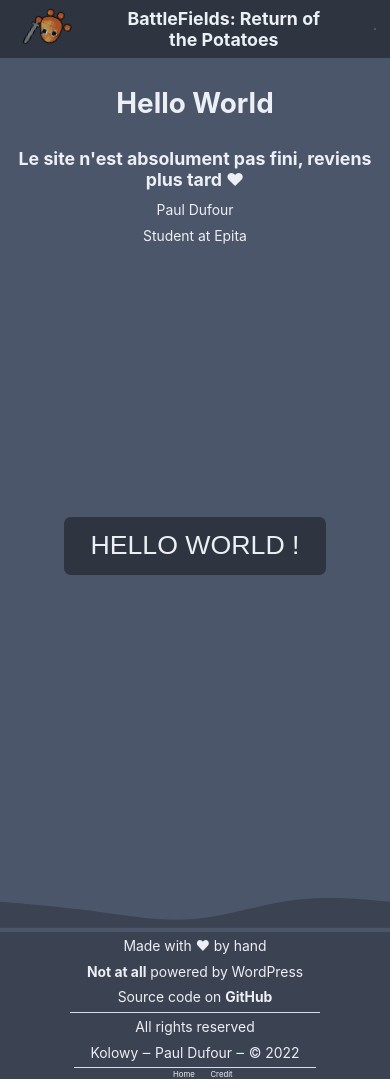
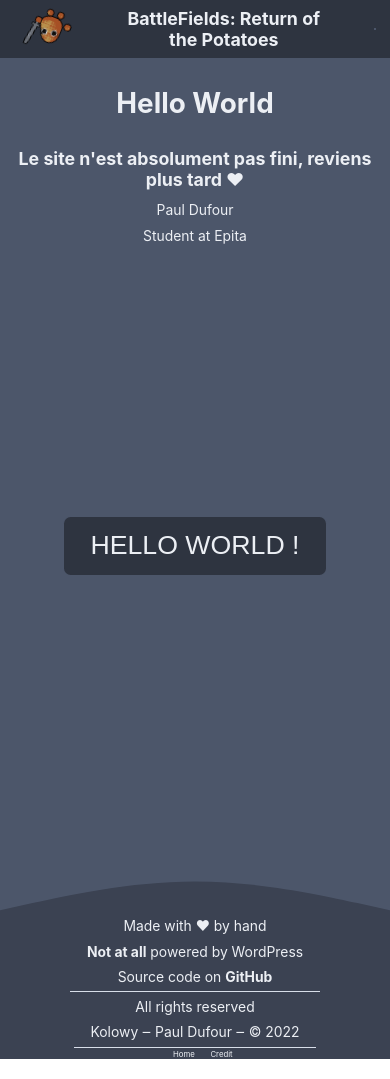
Before and after one commit to kolowy/S2VRweb, a React (Create React App) app: page / in a window 390 px wide. Built offline with nearby package versions, Linux system fonts and the light colour scheme.

Commit message:
[FIX] wave + header responsive

```diff
--- a/src/css/header.css
+++ b/src/css/header.css
@@ -13,7 +13,6 @@
     z-index: 1;
 }
 
-/* si le header est en small */
 .App-header.small {
     padding: 0px;
 }
@@ -155,7 +154,7 @@
     list-style: none;
     animation: down 1s ease 0s 1 normal forwards;
 }
-/* a changer */
+
 .App-header.active .App-header-content
 {
     display: flex;
@@ -173,7 +172,6 @@
 .App-header.active .App-header-title
 {
     display: flex;
-    /*flex-direction: column;*/
     justify-content: center;
     align-items: baseline;
     margin: 0;
@@ -195,18 +193,22 @@
 {
     top: 7.5vmin;
 }
-
+.App-header.small.active .App-header-small
+{
+    top: 6vmin;
+}
 .App-header.active .App-header-title
 {
     display: none;
 }
 
 
-
 /* ------------ Footer ---------------*/
 .App-footer {
     margin: 0;
     padding: 0;
+    display: flex;
+    flex-direction: column;
 }
 .App-footer-copyright
 {
--- a/src/js/component/footer.js
+++ b/src/js/component/footer.js
@@ -6,9 +6,10 @@ class Footer extends Component {
     render() {
         return (
             <footer className="App-footer">
-                <svg xmlns="http://www.w3.org/2000/svg" viewBox="0 0 1440 320">
-  <path fill="#3B4252" fill-opacity="1" d="M0,224L60,229.3C120,235,240,245,360,261.3C480,277,600,299,720,288C840,277,960,235,1080,218.7C1200,203,1320,213,1380,218.7L1440,224L1440,320L1380,320C1320,320,1200,320,1080,320C960,320,840,320,720,320C600,320,480,320,360,320C240,320,120,320,60,320L0,320Z"></path>
-</svg>
+                <svg xmlns="http://www.w3.org/2000/svg" viewBox="0 0 1440 260">
+                    <path fill="#3B4252" fill-opacity="1" d="M0,256L120,229.3C240,203,480,149,720,149.3C960,149,1200,203,1320,229.3L1440,256L1440,320L1320,320C1200,320,960,320,720,320C480,320,240,320,120,320L0,320Z"></path>
+                </svg>
+
                 <div className='App-footer-copyright'>
                     <div className='App-footer-name'>
                         <p>Made with <b>&hearts;</b> by hand</p>
```
